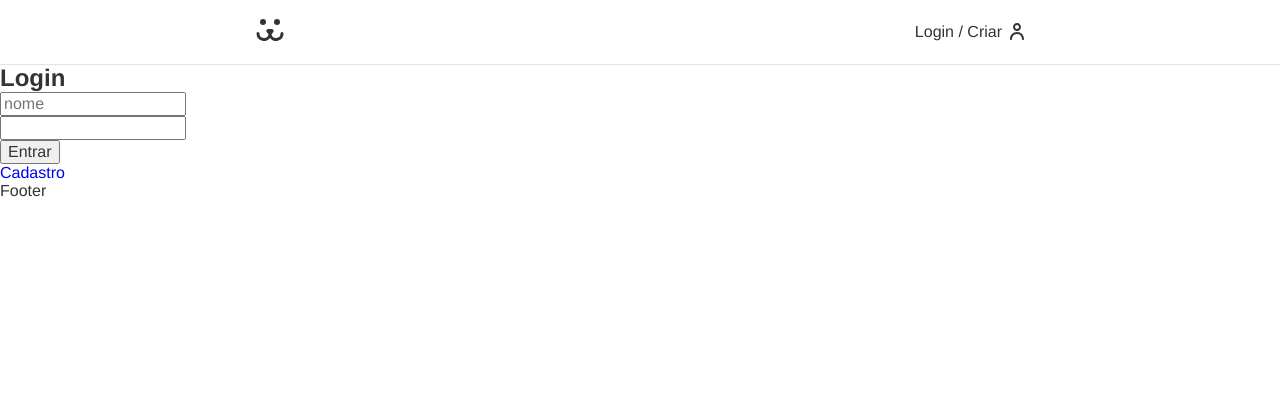
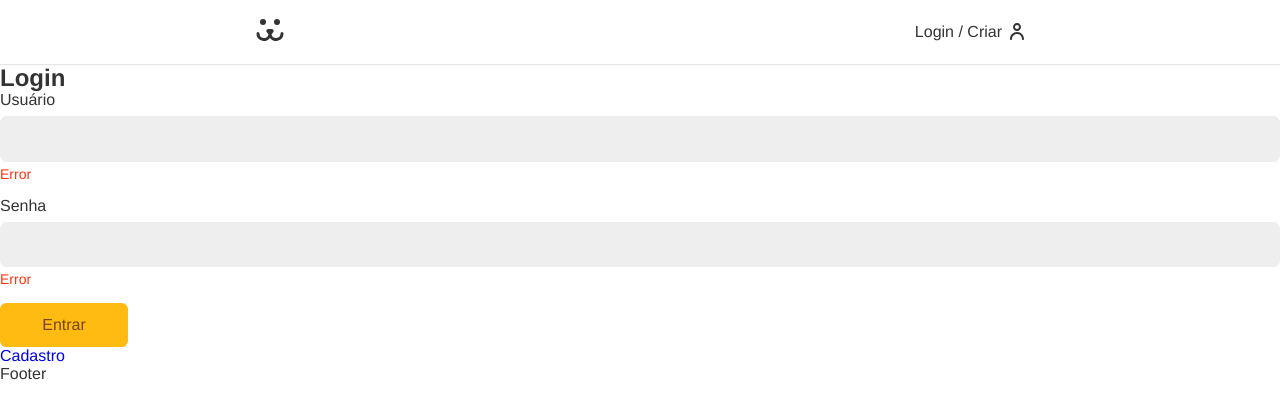
Before and after one commit to ssfagner/dogs--origamid, a React (Create React App) app: page /login in a window 1280 px wide. Shown: the top 418 px of the page. Built offline with nearby package versions, Linux system fonts and the light colour scheme.

Commit message:
componentes do formulário

```diff
--- /dev/null
+++ b/src/Components/Forms/Button.js
@@ -0,0 +1,12 @@
+import React from 'react';
+import styles from './Button.module.css';
+
+const Button = ({ children, ...props }) => {
+  return (
+    <button {...props} className={styles.button}>
+      {children}
+    </button>
+  );
+};
+
+export default Button;
--- /dev/null
+++ b/src/Components/Forms/Button.module.css
@@ -0,0 +1,24 @@
+.button {
+  font-size: 1rem;
+  font-family: var(--type-first);
+  cursor: pointer;
+  border: none;
+  border-radius: 0.4rem;
+  background: #fb1;
+  color: #764701;
+  min-width: 8rem;
+  padding: 0.8rem 1.2rem;
+  box-sizing: border-box;
+  transition: 0.1s;
+}
+
+.button:hover,
+.button:focus {
+  outline: none;
+  box-shadow: 0 0 0 3px #fea, 0 0 0 4px #fb1;
+}
+
+.button:disabled {
+  opacity: 0.5;
+  cursor: wait;
+}
--- /dev/null
+++ b/src/Components/Forms/Input.js
@@ -0,0 +1,16 @@
+import React from 'react';
+import styles from './Input.module.css';
+
+const Input = ({ label, type, name }) => {
+  return (
+    <div className={styles.wrapper}>
+      <label htmlFor={name} className={styles.label}>
+        {label}
+      </label>
+      <input id={name} name={name} className={styles.input} type={type} />
+      <p className={styles.error}>Error</p>
+    </div>
+  );
+};
+
+export default Input;
--- /dev/null
+++ b/src/Components/Forms/Input.module.css
@@ -0,0 +1,35 @@
+.wrapper {
+  margin-bottom: 1rem;
+}
+
+.input {
+  border: 1px solid #eee;
+  display: block;
+  width: 100%;
+  font-size: 1rem;
+  padding: 0.8rem;
+  border-radius: 0.4rem;
+  background: #eee;
+  transition: 0.1s;
+}
+
+.input:focus,
+.input:hover {
+  outline: none;
+  border-color: #fb1;
+  background: white;
+  box-shadow: 0 0 0 3px #fea;
+}
+
+.label {
+  display: block;
+  font-size: 1rem;
+  line-height: 1;
+  padding-bottom: 0.5rem;
+}
+
+.error {
+  color: #f31;
+  font-size: 0.875rem;
+  margin-top: 0.25rem;
+}
--- a/src/Components/Login/LoginForm.js
+++ b/src/Components/Login/LoginForm.js
@@ -1,5 +1,7 @@
 import React from 'react';
 import { Link } from 'react-router-dom';
+import Button from '../Forms/Button';
+import Input from '../Forms/Input';
 
 const LoginForm = () => {
   const [username, setUsername] = React.useState('');
@@ -27,19 +29,10 @@ const LoginForm = () => {
     <section>
       <h1>Login</h1>
       <form action="" onSubmit={handleSubmit}>
-        <input
-          type="text"
-          placeholder="nome"
-          value={username}
-          onChange={({ target }) => setUsername(target.value)}
-        />
+        <Input label="Usuário" type="text" name="username" />
+        <Input label="Senha" type="password" name="password" />
 
-        <input
-          type="text"
-          value={password}
-          onChange={({ target }) => setPassword(target.value)}
-        />
-        <button>Entrar</button>
+        <Button>Entrar</Button>
       </form>
       <Link to="/login/criar">Cadastro</Link>
     </section>
```
